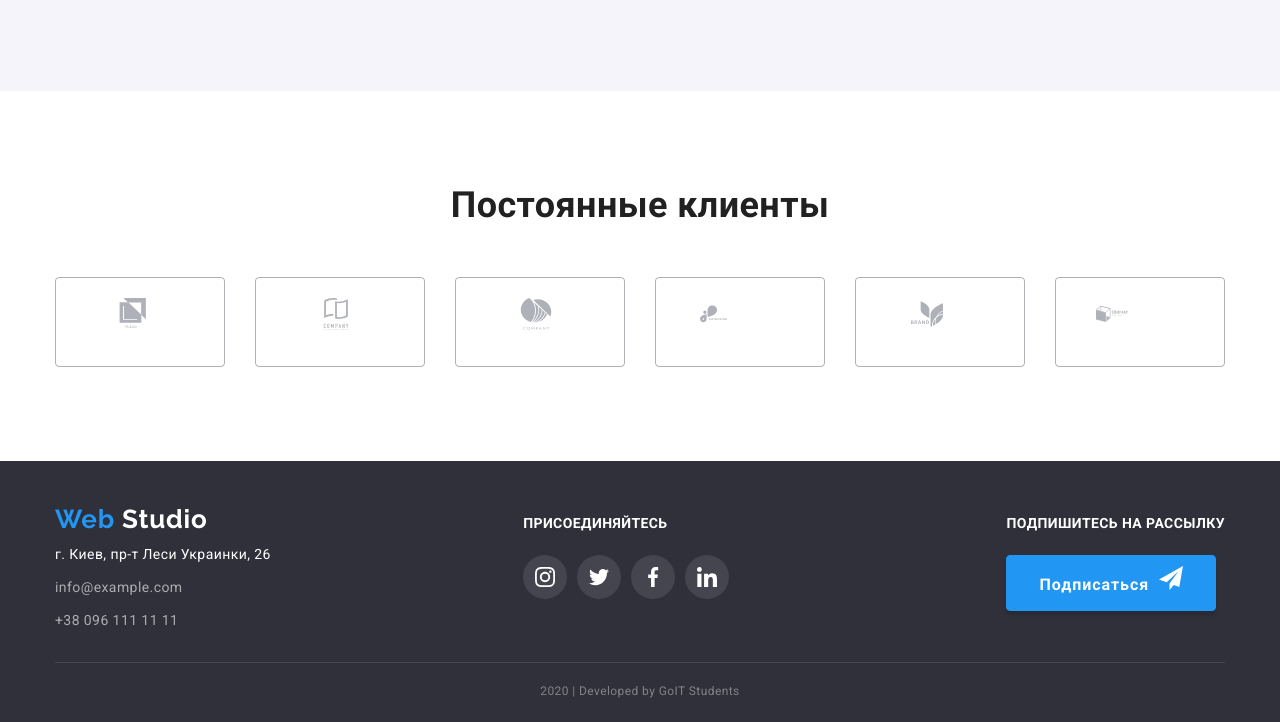
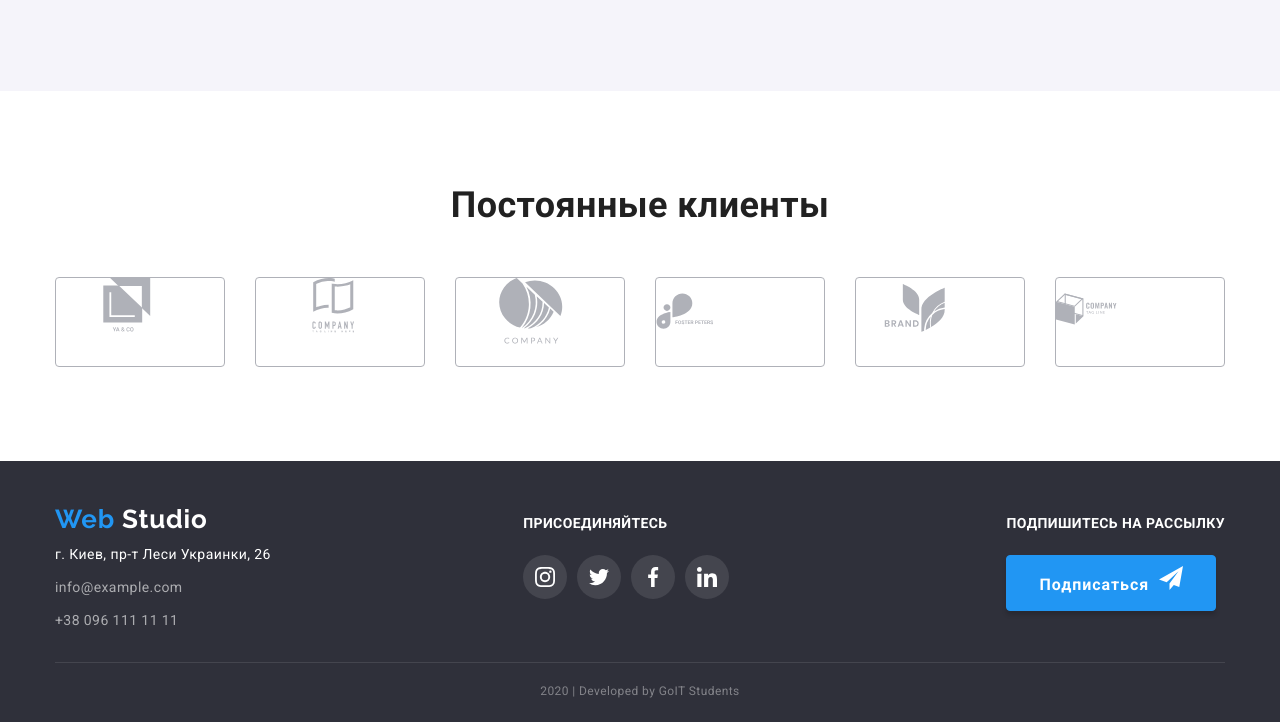
Before and after one commit to gprokopiv/goit-markup-hw-04, a plain HTML site: page index.html in a window 1280 px wide. Shown: the part 2284-3006 px from the top of the page. Drawn offline with nearby package versions, Linux system fonts and the light colour scheme.

Commit message:
Permanent clients section

```diff
--- a/css/styles.css
+++ b/css/styles.css
@@ -445,7 +445,10 @@ background-color: rgba(255, 255, 255, 0.1);
 
 .clients-icon {
         fill: var(--additional-link-color);
-         margin-top: 20px;
+         /* margin-top: 20px; */
+          width: 100%;
+         height: 100%;
+         /* vertical-align: baseline; */
 }
 .clients-list:hover .clients-icon,
 .clients-list:focus .clients-icon {
@@ -463,7 +466,7 @@ background-color: rgba(255, 255, 255, 0.1);
 /* .client_6 {
     width: 88.48px;
      height: 45.44px;
-} */
+}  */
 
 
 
@@ -740,8 +743,7 @@ margin-right: 8px;
 }
 .works-item:hover,
 .works-item:focus {
-box-shadow: 0px 2px 1px rgba(0, 0, 0, 0.2), 0px 1px 1px rgba(0, 0, 0, 0.14), 0px 1px 3px rgba(0, 0, 0, 0.12);
-}
+    box-shadow: 1px 4px 6px rgba(0, 0, 0, 0.16), 0px 4px 4px rgba(0, 0, 0, 0.06), 0px 1px 1px rgba(0, 0, 0, 0.12);}
 /* .example .title {
     color: var(--primary-text-color);
 
```
